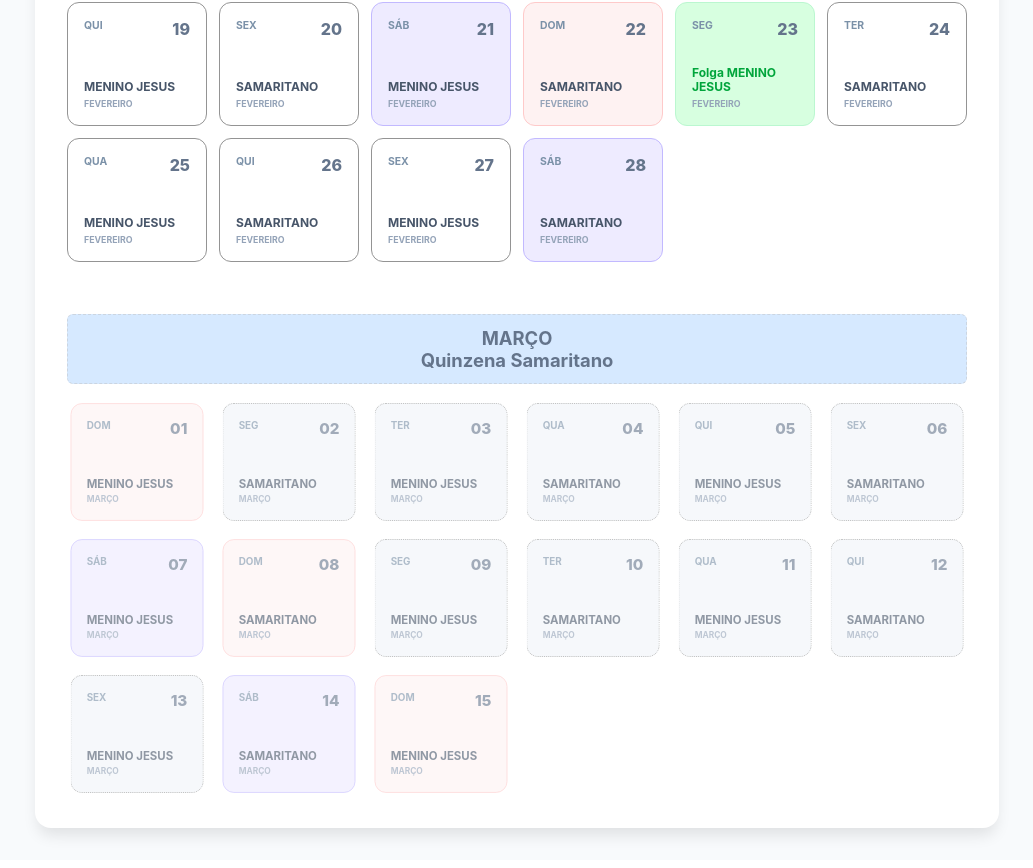
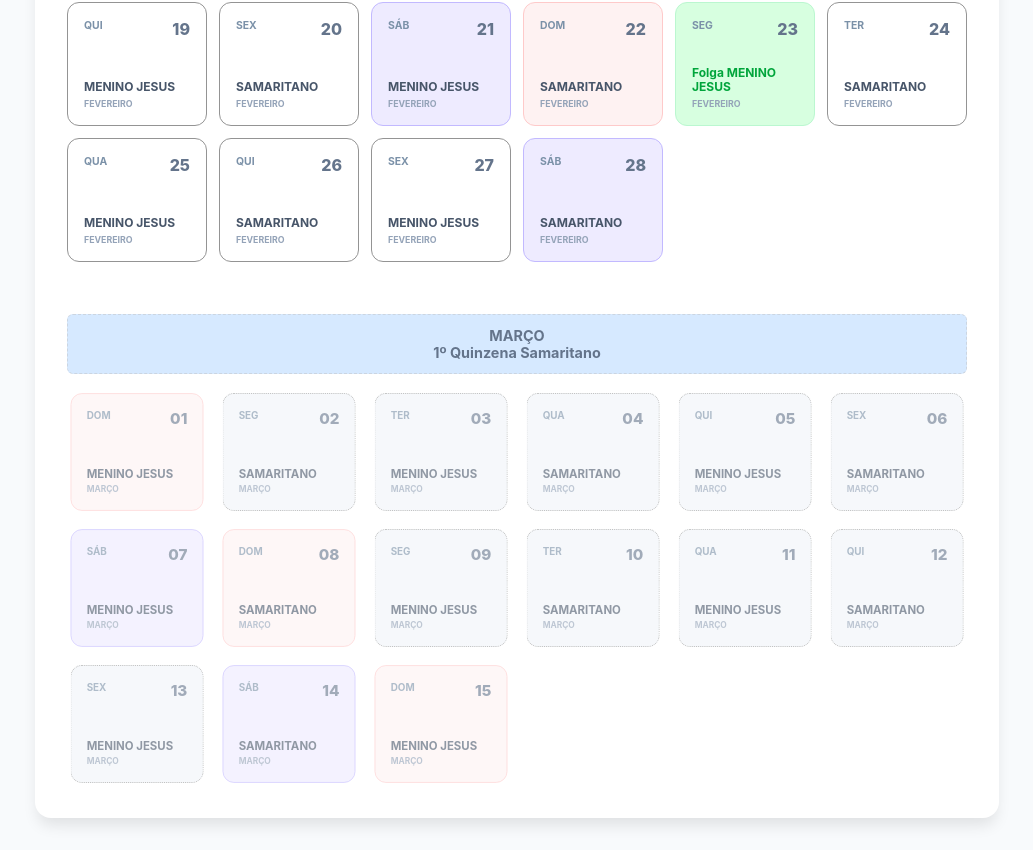
Before and after one commit to okavango81/work-schedule, an Angular app: page / in a window 1280 px wide. Shown: the part 828-1696 px from the top of the page, without its empty margins (123-1156 px from the left). Built offline with nearby package versions, Linux system fonts and the light colour scheme.

Commit message:
full app

```diff
--- a/src/app/app.html
+++ b/src/app/app.html
@@ -50,7 +50,7 @@
         @if (item.dia === 1 && item.mes !== mes()) {
           <div class="month-divider">
             {{ item.nomeMes }}<br>
-            Quinzena Samaritano
+            1º Quinzena Samaritano
           </div>
         }
 
--- a/src/app/app.scss
+++ b/src/app/app.scss
@@ -198,7 +198,7 @@
     color         : #64748b;
     padding       : 12px;
     text-align    : center;
-    font-size     : 1.15rem;
+    font-size     : 0.9rem;
     font-weight   : 700;
     border-radius : 6px;
     border        : 1px dashed #cbd5e1;
```
